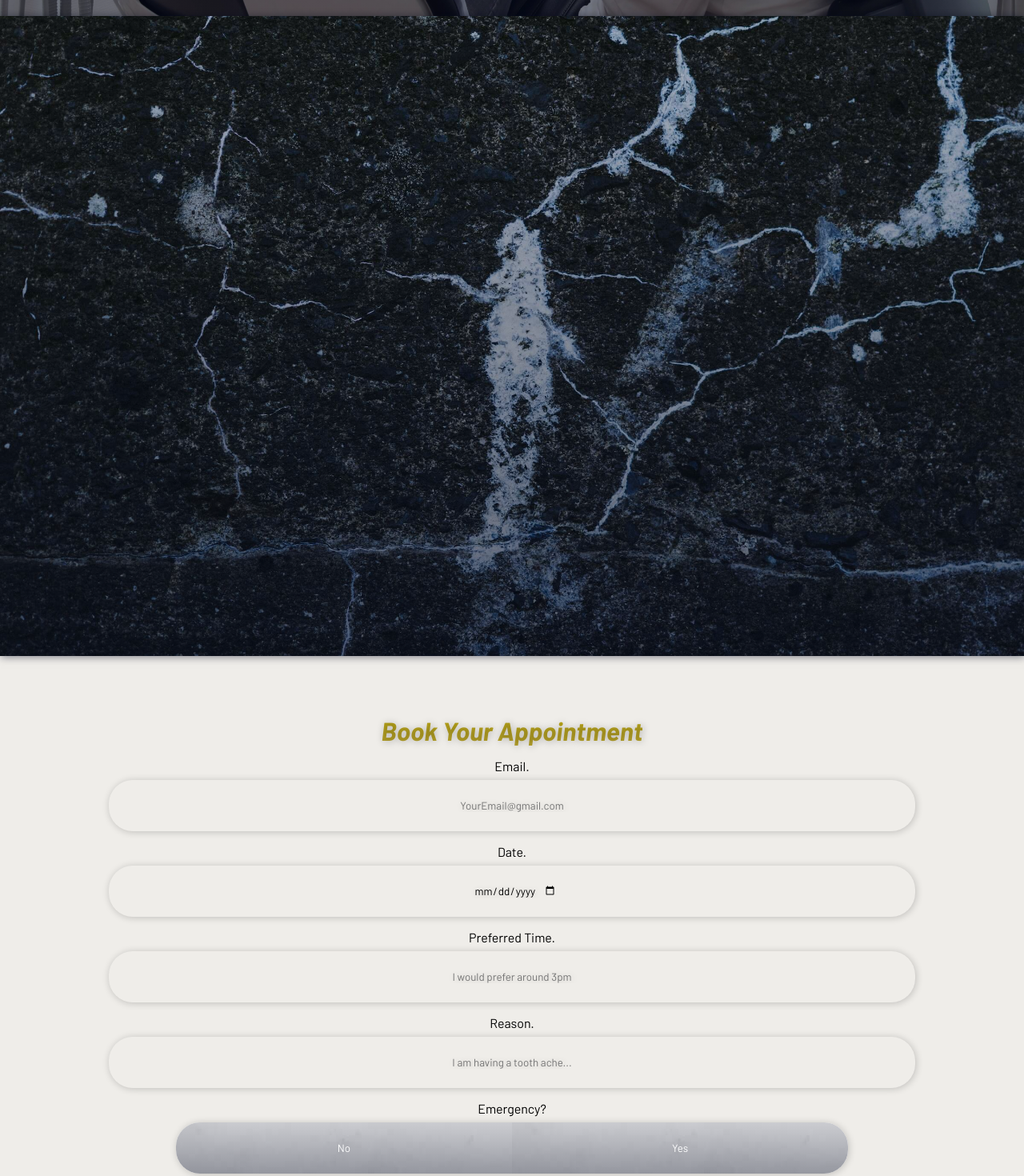
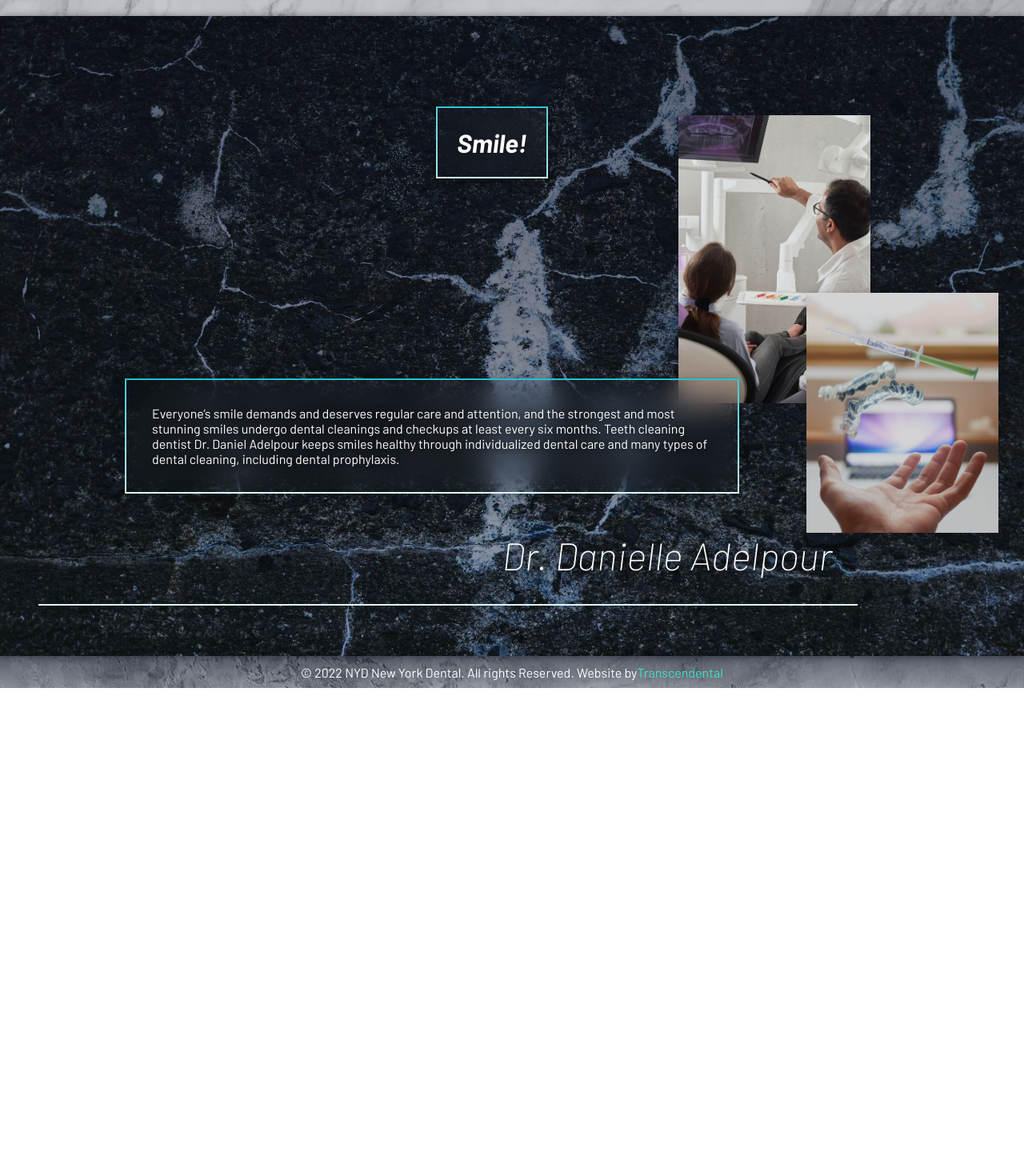
Before and after one commit to sgapnayr/nydental, a Next.js app: page /About in a window 1280 px wide. Shown: the part 780-2250 px from the top of the page at 80% size. After the commit the page ends 1640 px from the top, so only its background shows below. Built offline with nearby package versions, Linux system fonts and the light colour scheme.

Commit message:
Front Page

```diff
--- a/Components/Book/BookHero/BookHero.module.css
+++ b/Components/Book/BookHero/BookHero.module.css
@@ -13,8 +13,8 @@
     background-size: cover;
     position: relative;
     z-index: 1;
-    background-image: linear-gradient(rgba(4, 9, 30, 0.8), rgba(4, 9, 30, 0.5)),
-        url(../../../Assets/office2.jpg);
+    background-image: linear-gradient(rgba(4, 9, 30, 0.5), rgba(4, 9, 30, 0.2)),
+        url(../../../Assets/texture3.jpg);
 }
 
 .Hero {
@@ -29,7 +29,7 @@
 .HeroHead {
     font-size: 3rem;
     font-style: italic;
-    text-shadow: 1px 1px 10px rgba(0, 0, 0, .2);
+    text-shadow: 1px 1px 10px rgba(0, 0, 0, .5);
 }
 
 .HeroDesc {
--- a/Components/Book/Reviews/Reviews.tsx
+++ /dev/null
@@ -1,54 +0,0 @@
-import React, { useState } from 'react'
-import { useSelector, useDispatch } from 'react-redux'
-import { select, selectTitle } from '../../../Redux/BookSlice'
-import styles from './Reviews.module.css'
-
-function Reviews() {
-    const [value, setValue] = useState<string>('')
-    const [tileId, setTileId] = useState<number>(2)
-    const dispatch = useDispatch()
-    const selectedTile = useSelector(selectTitle)
-
-    return (
-        <div className={styles.Reviews}>
-            <div className={styles.BookCard}>
-                <div className={styles.Title}>
-                    <h1>
-                        <strong>
-                            Book Your Appointment
-                        </strong>
-                    </h1>
-                </div>
-                <div className={styles.InputDiv}>
-                    Email.
-                    <input className={styles.Input} placeholder='YourEmail@gmail.com' type="text" onChange={(e) => setValue(e.target.value)} value={value} />
-                </div>
-                <div className={styles.InputDiv}>
-                    Date.
-                    <input className={styles.Input} placeholder='03/01/2022' type="date" onChange={(e) => setValue(e.target.value)} value={value} />
-                </div>
-                <div className={styles.InputDiv}>
-                    Preferred Time.
-                    <input className={styles.Input} placeholder='I would prefer around 3pm' type="text" onChange={(e) => setValue(e.target.value)} value={value} />
-                </div>
-                <div className={styles.InputDiv}>
-                    Reason.
-                    <input className={styles.Input} placeholder='I am having a tooth ache...' type="text" onChange={(e) => setValue(e.target.value)} value={value} />
-                </div>
-                <div className={styles.InputDiv}>
-                    Emergency?
-                    <div className={styles.EmergencyDiv}>
-                        <button className={tileId === 2 ? styles.EmergencyButton : tileId === 1 ? styles.EmergencyButton : styles.EmergencyButtonHighlighted} onClick={() => setTileId(0)}>No</button>
-                        <button className={tileId === 2 ? styles.EmergencyButton : tileId === 0 ? styles.EmergencyButton : styles.EmergencyButtonHighlighted} onClick={() => setTileId(1)}>Yes</button>
-                    </div>
-                </div>
-                <div className={styles.InputDiv}>
-                    <button className={styles.SubmitButton}>Submit</button>
-                </div>
-
-            </div>
-        </div >
-    )
-}
-
-export default Reviews
--- a/Components/Book/Technology/Technology.module.css
+++ b/Components/Book/Technology/Technology.module.css
@@ -7,18 +7,115 @@
     background-position: center;
     background-size: cover;
     position: relative;
+    flex-direction: column;
     z-index: 1;
     box-shadow: 1px 1px 10px rgba(4, 9, 30, 0.5);
-    background-image: linear-gradient(rgba(4, 9, 30, 0.1), rgba(4, 9, 30, 0.5)),
+    background-image: linear-gradient(rgba(9, 12, 26, 0.5), rgba(4, 9, 30, 0.2)),
         url(../../../Assets/texture5.jpg);
 }
 
 .Office1 {
     object-fit: cover;
     width: 240px;
-    height: 500px;
-    border-radius: 10px;
+    height: 360px;
+    box-shadow: 1px 1px 10px rgba(4, 9, 30, .5);
+    filter: brightness(.95) contrast(.95);
+    position: absolute;
+    right: 15%;
+    margin-top: -12rem;
+    z-index: 0;
+}
+
+.Office2 {
+    object-fit: cover;
+    width: 240px;
+    height: 300px;
+    box-shadow: 1px 1px 10px rgba(4, 9, 30, .2);
+    filter: brightness(.85) contrast(.95);
+    position: absolute;
+    right: 2.5%;
+    margin-top: 12rem;
+}
+
+.Info1 {
+    scroll-snap-align: center;
+    display: flex;
+    justify-content: center;
+    align-items: center;
+    flex-direction: column;
+    background-color: rgb(40, 39, 39);
     box-shadow: 1px 1px 10px rgba(4, 9, 30, 0.5);
+    min-height: 100vh;
+    background-position: center;
+    background-size: cover;
+    position: relative;
+    z-index: 1;
     background-image: linear-gradient(rgba(4, 9, 30, 0.1), rgba(4, 9, 30, 0.5)),
-        url(../../../Assets/office1.jpg);
+        url(../../../Assets/texture4.jpg);
 }
+
+.InfoCard1 {
+    box-shadow: 1px 1px 10px rgba(0, 0, 0, .2);
+    background-color: transparent;
+    backdrop-filter: blur(18px);
+    display: flex;
+    justify-content: center;
+    align-items: center;
+    flex-direction: column;
+    color: white;
+    text-shadow: 1px 1px 10px rgba(0, 0, 0, .2);
+    padding: 1.5rem;
+    border-image: linear-gradient(#0db7c9, hsl(180, 100%, 98%)) 30;
+    border-width: 2px;
+    border-style: solid;
+    z-index: 1;
+    margin-top: 50px;
+    margin-right: 50px;
+    margin-bottom: 200px;
+    font-style: italic;
+}
+
+.InfoCard2 {
+    width: 60%;
+    box-shadow: 1px 1px 10px rgba(0, 0, 0, .2);
+    backdrop-filter: blur(18px);
+    display: flex;
+    justify-content: center;
+    align-items: center;
+    flex-direction: column;
+    color: rgb(255, 255, 255);
+    text-shadow: 1px 1px 10px rgba(0, 0, 0, 1);
+    padding: 2rem;
+    border-image: linear-gradient(#0db7c9, hsl(180, 100%, 98%)) 30;
+    border-width: 2px;
+    border-style: solid;
+    z-index: 1;
+    margin-right: 200px;
+    margin-top: 50px;
+}
+
+.InfoCard3 {
+    width: 80%;
+    display: flex;
+    justify-content: start;
+    align-items: center;
+    flex-direction: column;
+    color: black;
+    text-shadow: 1px 1px 10px rgba(0, 0, 0, 1);
+    padding: 2rem;
+    border-image: linear-gradient(#0db7c9, hsl(180, 100%, 98%)) 30;
+    border-bottom: 2px solid;
+    z-index: 1;
+    color: white;
+    font-style: italic;
+    font-weight: 200;
+    font-size: 3rem;
+    margin-left: -10rem;
+}
+
+.CardFooter {
+    width: 100%;
+    display: flex;
+    justify-content: end;
+    margin: 1rem 0 0 0;
+}
--- a/Components/Book/Technology/Technology.tsx
+++ b/Components/Book/Technology/Technology.tsx
@@ -2,11 +2,29 @@ import Image from 'next/image'
 import React from 'react'
 import styles from './Technology.module.css'
 import Office1 from '../../../Assets/office2.jpg'
+import Office2 from '../../../Assets/office1.jpg'
 
 function Technology() {
     return (
         <div className={styles.Technology}>
-            {/* <Image className={styles.Office1} src={Office1} loading='lazy' alt='' /> */}
+            <div className={styles.InfoCard1}>
+                <h1 className={styles.Card1Header}>
+                    Smile!
+                </h1>
+            </div>
+
+            <div className={styles.InfoCard2}>
+                <p>
+                    Everyone’s smile demands and deserves regular care and attention, and the strongest and most stunning smiles undergo dental cleanings and checkups at least every six months. Teeth cleaning dentist Dr. Daniel Adelpour keeps smiles healthy through individualized dental care and many types of dental cleaning, including dental prophylaxis.
+                </p>
+            </div>
+            <div className={styles.InfoCard3}>
+                <div className={styles.CardFooter}>
+                    Dr. Danielle Adelpour
+                </div>
+            </div>
+            <Image className={styles.Office1} src={Office1} loading='lazy' alt='' />
+            <Image className={styles.Office2} src={Office2} loading='lazy' alt='' />
         </div>
     )
 }
--- a/Components/Home/Carousel/Carousel.tsx
+++ b/Components/Home/Carousel/Carousel.tsx
@@ -1,4 +1,5 @@
 import React from 'react'
+import Reviews from '../Reviews/Reviews'
 import styles from './Carousel.module.css'
 
 function Carousel() {
--- a/Components/Book/Reviews/Reviews.module.css
+++ b/Components/Home/Reviews/Reviews.module.css
@@ -1,3 +1,29 @@
+.Wrapper {
+    filter: drop-shadow(1px 1px 10px rgba(0, 0, 0, .75));
+}
+
+.CarouselWrapper {
+    scroll-snap-align: center;
+    width: 100vw;
+    min-height: 100vh;
+    background-position: center;
+    background-color: rgb(239, 237, 233);
+    background-size: cover;
+    position: relative;
+    z-index: 1;
+    box-shadow: 1px 1px 10px rgba(4, 9, 30, 0.2);
+    background-image: linear-gradient(rgba(4, 9, 30, 0.4), rgba(4, 9, 30, 0.2)),
+        url(../../../Assets/texture1.jpg);
+    clip-path: polygon(0 0, 100% 0, 100% 85%, 0% 100%);
+    display: flex;
+    justify-content: center;
+    align-items: start;
+}
+
+.Carousel {
+    width: 90%;
+}
+
 .Reviews {
     scroll-snap-align: center;
     min-height: 100vh;
@@ -20,9 +46,12 @@
 }
 
 .Title {
-    margin: 1rem 0;
-    text-shadow: 1px 1px 10px rgba(0, 0, 0, .25);
+    margin: 3rem 0;
+    text-shadow: 1px 1px 10px rgba(255, 255, 255, .2);
     font-style: italic;
+    background: -webkit-linear-gradient(rgb(255, 255, 255), rgb(196, 196, 196));
+    -webkit-background-clip: text;
+    -webkit-text-fill-color: transparent;
 }
 
 .InputDiv {
@@ -31,6 +60,7 @@
     align-items: center;
     flex-direction: column;
     width: 100%;
+    color: white;
 }
 
 .Input {
@@ -38,7 +68,7 @@
     height: 64px;
     margin: 0.5rem 0 1rem 0;
     border: none;
-    box-shadow: 1px 1px 10px rgba(0, 0, 0, .2);
+    box-shadow: 1px 1px 10px rgba(0, 0, 0, .25) inset;
     border-radius: 30px;
     text-align: center;
     text-shadow: 1px 1px 10px rgba(0, 0, 0, .2);
@@ -46,8 +76,14 @@
     justify-content: center;
     align-items: center;
     flex-direction: row;
-    background: transparent;
+    background: rgba(255, 255, 255, .05);
     outline: none;
+    color: white;
+    font-size: 1rem;
+}
+
+.Input::placeholder {
+    color: rgb(211, 211, 211);
 }
 
 .EmergencyDiv {
--- /dev/null
+++ b/Components/Home/Reviews/Reviews.tsx
@@ -0,0 +1,50 @@
+import React, { useState } from 'react'
+import { useSelector, useDispatch } from 'react-redux'
+import { select, selectTitle } from '../../../Redux/BookSlice'
+import styles from './Reviews.module.css'
+
+function Reviews() {
+    const [value, setValue] = useState<string>('')
+    const [tileId, setTileId] = useState<number>(2)
+    const dispatch = useDispatch()
+    const selectedTile = useSelector(selectTitle)
+
+    return (
+        <div className={styles.Wrapper}>
+            <div className={styles.CarouselWrapper}>
+                <div className={styles.Carousel}>
+                    <div className={styles.Title}>
+                        <h1>
+                            Book Your Appointment
+                        </h1>
+                    </div>
+                    <div className={styles.InputDiv}>
+                        Email.
+                        <input className={styles.Input} placeholder='YourEmail@gmail.com' type="text" onChange={(e) => setValue(e.target.value)} value={value} />
+                    </div>
+                    <div className={styles.InputDiv}>
+                        Date.
+                        <input className={styles.Input} placeholder='03/01/2022' type="date" onChange={(e) => setValue(e.target.value)} value={value} />
+                    </div>
+                    <div className={styles.InputDiv}>
+                        Reason.
+                        <input className={styles.Input} placeholder='I am having a tooth ache...' type="text" onChange={(e) => setValue(e.target.value)} value={value} />
+                    </div>
+                    <div className={styles.InputDiv}>
+                        Emergency?
+                        <div className={styles.EmergencyDiv}>
+                            <button className={tileId === 2 ? styles.EmergencyButton : tileId === 1 ? styles.EmergencyButton : styles.EmergencyButtonHighlighted} onClick={() => setTileId(0)}>No</button>
+                            <button className={tileId === 2 ? styles.EmergencyButton : tileId === 0 ? styles.EmergencyButton : styles.EmergencyButtonHighlighted} onClick={() => setTileId(1)}>Yes</button>
+                        </div>
+                    </div>
+                    <div className={styles.InputDiv}>
+                        <button className={styles.SubmitButton}>Submit</button>
+                    </div>
+
+                </div>
+            </div >
+        </div>
+    )
+}
+
+export default Reviews
--- a/Components/Layout/Nav.tsx
+++ b/Components/Layout/Nav.tsx
@@ -11,7 +11,6 @@ function Nav() {
             <div className={styles.Selectors}>
                 <Link className={styles.Link} href={'/'}>Home</Link>
                 <Link className={styles.Link} href={'/About'}>About</Link>
-                <Link className={styles.Link} href={'/location'}>Location</Link>
             </div>
             <div className={styles.Logo} />
         </section>
--- a/pages/About/index.tsx
+++ b/pages/About/index.tsx
@@ -1,6 +1,6 @@
 import Head from "next/head"
 import BookHero from "../../Components/Book/BookHero/BookHero"
-import Reviews from "../../Components/Book/Reviews/Reviews"
+import Reviews from "../../Components/Home/Reviews/Reviews"
 import Technology from "../../Components/Book/Technology/Technology"
 
 function index() {
@@ -15,7 +15,6 @@ function index() {
             <main>
                 <BookHero />
                 <Technology />
-                <Reviews />
             </main>
         </div>
     )
--- a/pages/index.tsx
+++ b/pages/index.tsx
@@ -5,6 +5,7 @@ import Info1 from '../Components/Home/Info1/Info1'
 import Info2 from '../Components/Home/Info2/Info2'
 import Info3 from '../Components/Home/Info3/Info3'
 import styles from '../Components/Home/Hero/Hero.module.css'
+import Reviews from '../Components/Home/Reviews/Reviews'
 
 export default function Home() {
   return (
@@ -19,7 +20,7 @@ export default function Home() {
         <Hero />
         <Info1 />
         <Info2 />
-        <Carousel />
+        <Reviews />
         <Info3 />
       </main>
 
```
